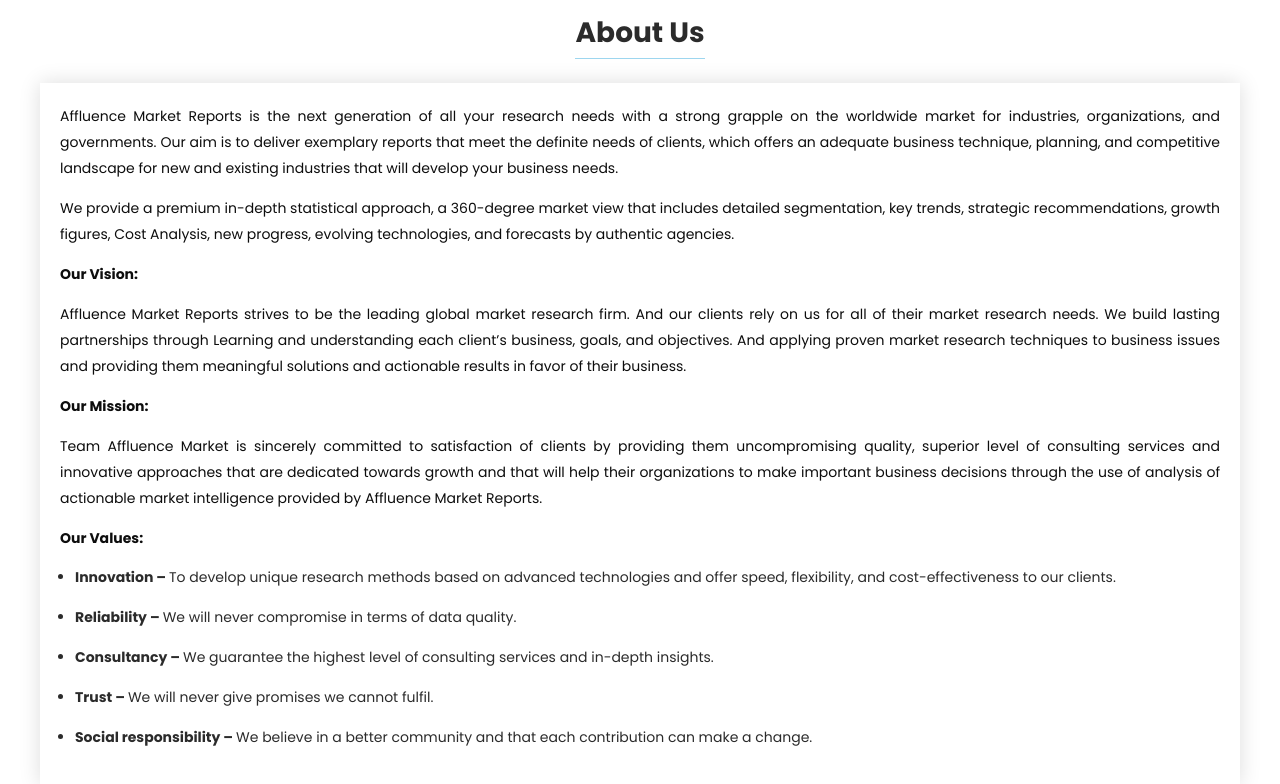
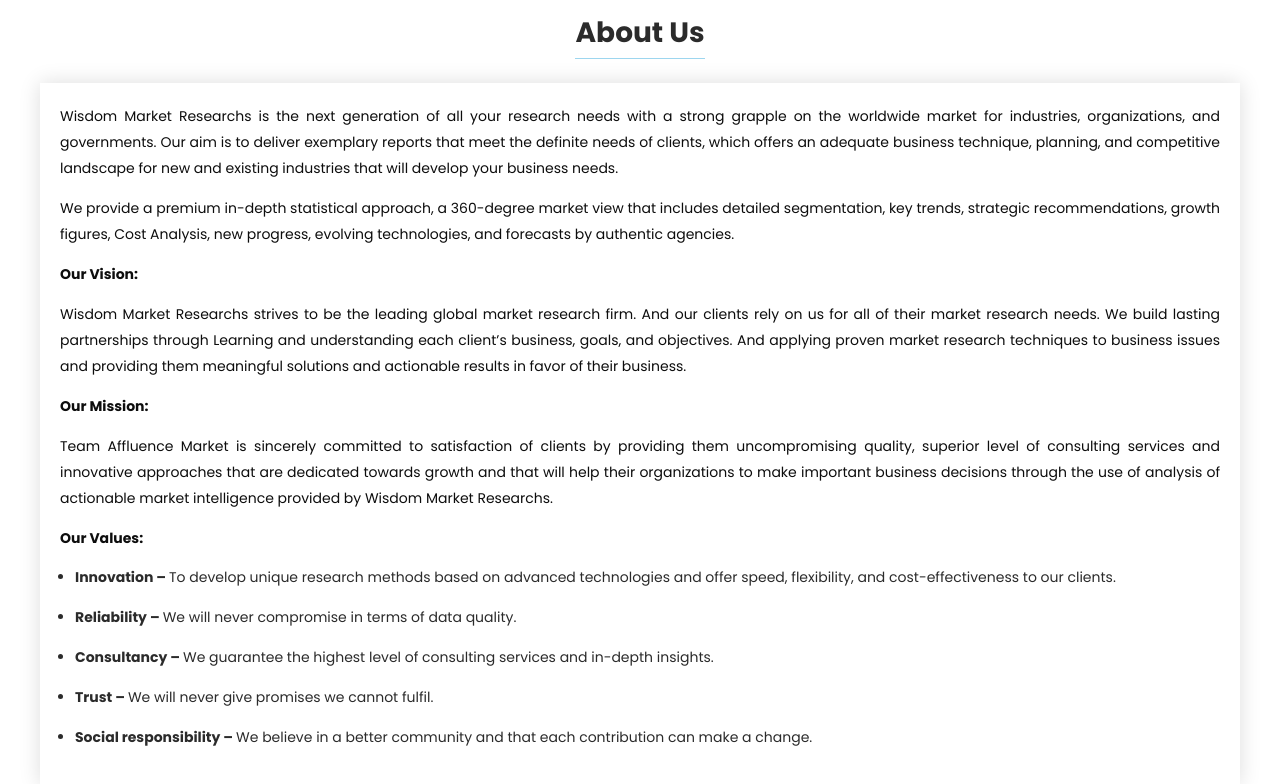
Before and after one commit to riteshm321/wmr_website, a Django app: page /about-us/ in a window 1280 px wide. Shown: the part 146-930 px from the top of the page. Run offline with Django 3.2, Linux system fonts and the light colour scheme; some libraries are stand-ins or nearby versions.

Commit message:
about us updated

```diff
--- a/templates/base/about-us.html
+++ b/templates/base/about-us.html
@@ -3,7 +3,7 @@
 
 {% extends 'base.html' %}
 {% load static %}
-{% block title %} About Us | Affluence Market Report {% endblock %}
+{% block title %} About Us | Wisdom Market Research {% endblock %}
 {% block body %}
     <div class="container">
     		<div class="text-center">
@@ -13,12 +13,12 @@
 		  <div class="col-lg-12">
 			<div class="row">
 				<div class="text-justify tab-content" id="aboutt">
-					<p>Affluence Market Reports is the next generation of all your research needs with a strong grapple on the worldwide market for industries, organizations, and governments. Our aim is to deliver exemplary reports that meet the definite needs of clients, which offers an adequate business technique, planning, and competitive landscape for new and existing industries that will develop your business needs.</p>
+					<p>Wisdom Market Researchs is the next generation of all your research needs with a strong grapple on the worldwide market for industries, organizations, and governments. Our aim is to deliver exemplary reports that meet the definite needs of clients, which offers an adequate business technique, planning, and competitive landscape for new and existing industries that will develop your business needs.</p>
 					<p>We provide a premium in-depth statistical approach, a 360-degree market view that includes detailed segmentation, key trends, strategic recommendations, growth figures, Cost Analysis, new progress, evolving technologies, and forecasts by authentic agencies.</p>
 					<p><b>Our Vision: </b></p>
-					<p>Affluence Market Reports strives to be the leading global market research firm. And our clients rely on us for all of their market research needs. We build lasting partnerships through Learning and understanding each client’s business, goals, and objectives. And applying proven market research techniques to business issues and providing them meaningful solutions and actionable results in favor of their business.</p>
+					<p>Wisdom Market Researchs strives to be the leading global market research firm. And our clients rely on us for all of their market research needs. We build lasting partnerships through Learning and understanding each client’s business, goals, and objectives. And applying proven market research techniques to business issues and providing them meaningful solutions and actionable results in favor of their business.</p>
 					<p><b>Our Mission: </b></p>
-					<p>Team Affluence Market is sincerely committed to satisfaction of clients by providing them uncompromising quality, superior level of consulting services and innovative approaches that are dedicated towards growth and that will help their organizations to make important business decisions through the use of analysis of actionable market intelligence provided by Affluence Market Reports.</p>
+					<p>Team Affluence Market is sincerely committed to satisfaction of clients by providing them uncompromising quality, superior level of consulting services and innovative approaches that are dedicated towards growth and that will help their organizations to make important business decisions through the use of analysis of actionable market intelligence provided by Wisdom Market Researchs.</p>
 
 
 					<p><b>Our Values:</b></p>
```
